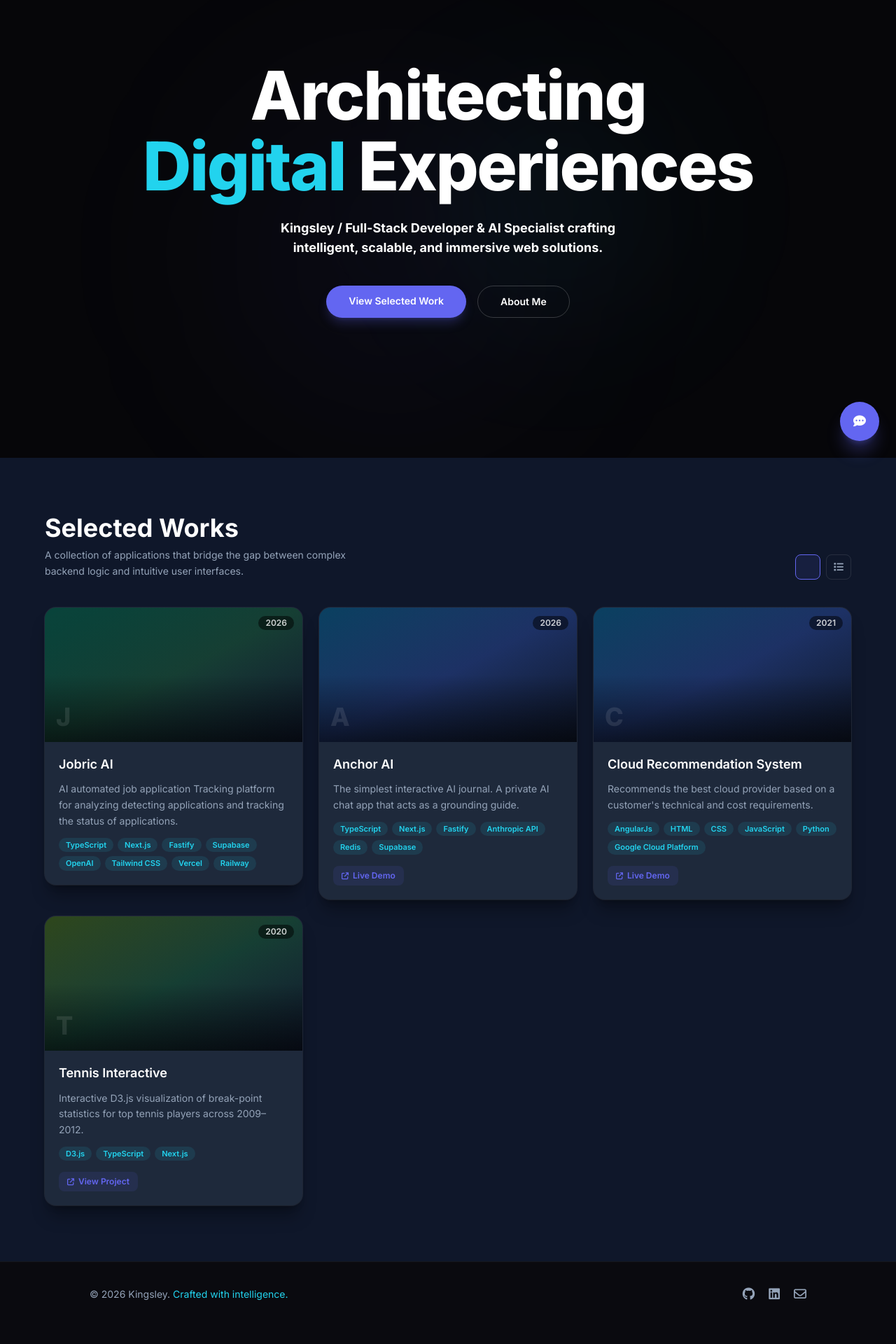
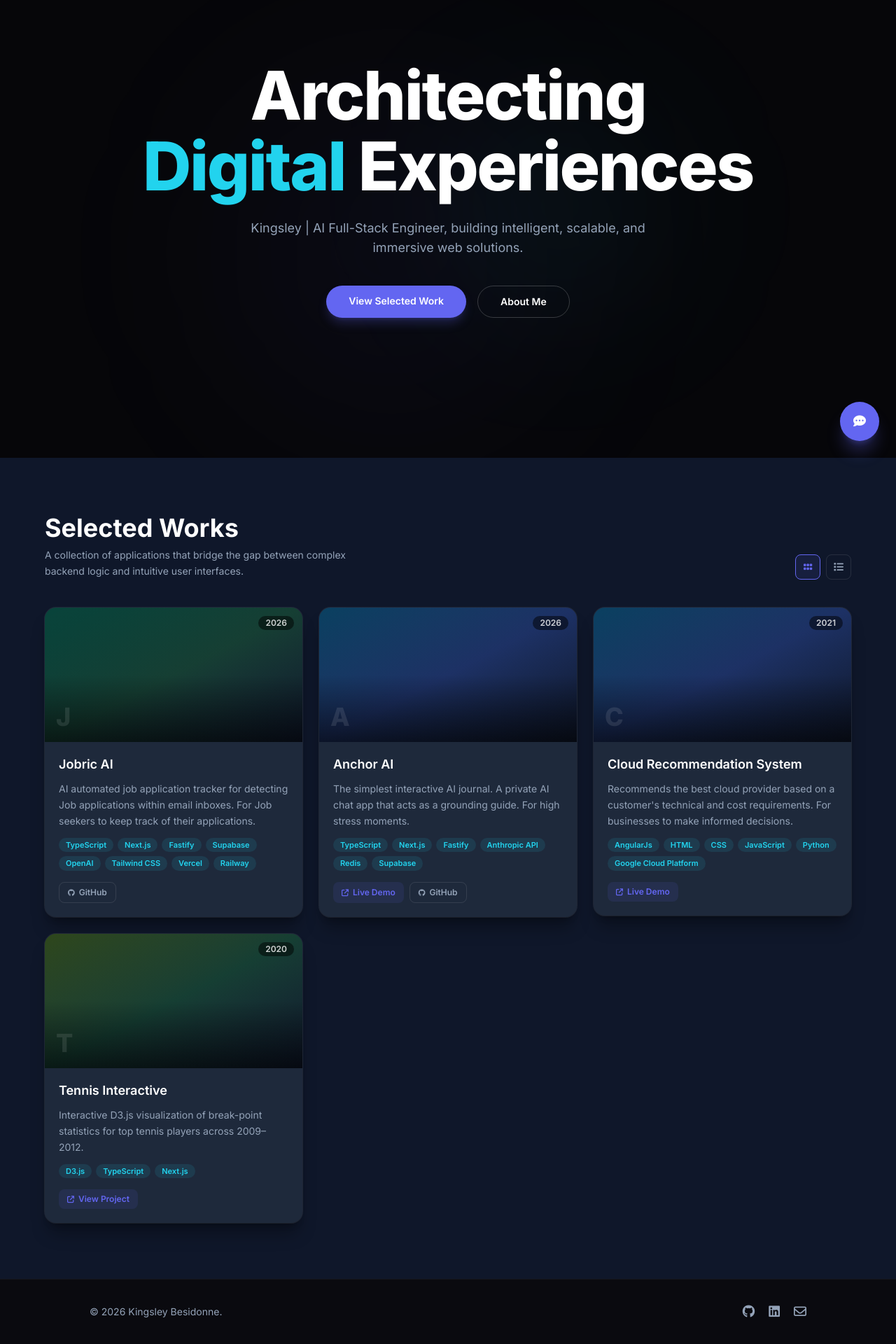
Before and after one commit to besi4lukas/besi4lukas.github.io, a Next.js app: page / in a window 1280 px wide. Shown: the part 146-2066 px from the top of the page at 70% size. Before the commit the page ends 2041 px from the top, so only its background shows below. Built offline with nearby package versions, Linux system fonts and the light colour scheme.

Commit message:
fix: fixed UI issues with missing data

```diff
--- a/src/components/home/AppGrid.tsx
+++ b/src/components/home/AppGrid.tsx
@@ -43,7 +43,7 @@ export function AppGrid() {
                   : 'border-white/10 text-muted hover:text-white'
               }`}
             >
-              <i className="fa-solid fa-grid-2 text-sm" />
+              <i className="fa-solid fa-grip text-sm" />
             </button>
             <button
               onClick={() => setIsGridView(false)}
--- a/src/components/home/HeroSection.tsx
+++ b/src/components/home/HeroSection.tsx
@@ -47,8 +47,8 @@ export function HeroSection() {
         </h1>
 
         {/* Sub-copy */}
-        <p className="animate-fade-up-3 mt-6 max-w-xl text-base text-white font-bold sm:text-lg">
-          Kingsley / Full-Stack Developer &amp; AI Specialist crafting intelligent,
+        <p className="animate-fade-up-3 mt-6 max-w-xl text-base text-white sm:text-lg text-muted">
+          Kingsley | AI Full-Stack Engineer, building intelligent,
           scalable, and immersive web solutions.
         </p>
 
--- a/src/components/home/ProjectCard.tsx
+++ b/src/components/home/ProjectCard.tsx
@@ -56,10 +56,11 @@ export function ProjectCard({ project }: ProjectCardProps) {
           ))}
         </div>
 
-        {/* Action links */}
+        {/* Action links — render the row if at least one link exists */}
+        {(project.url || project.github) && (
+          <div className="mt-1 flex gap-2">
             {project.url && (
-          <div className="mt-1 flex gap-2">
-            {project.isExternal ? (
+              project.isExternal ? (
                 <a
                   href={project.url}
                   target="_blank"
@@ -74,6 +75,7 @@ export function ProjectCard({ project }: ProjectCardProps) {
                   <i className="fa-solid fa-arrow-up-right-from-square text-[10px]" />
                   View Project
                 </Link>
+              )
             )}
 
             {project.github && (
--- a/src/components/layout/Footer.tsx
+++ b/src/components/layout/Footer.tsx
@@ -42,8 +42,7 @@ export function Footer() {
       <div className="mx-auto max-w-5xl flex flex-col sm:flex-row items-center justify-between gap-4">
         {/* Copyright */}
         <p className="text-sm text-muted">
-          &copy; {year ?? ''} Kingsley.{' '}
-          <span className="text-accent2">Crafted with intelligence.</span>
+          &copy; {year ?? ''} Kingsley Besidonne.{' '}
         </p>
 
         {/* Social links */}
--- a/src/data/projects.ts
+++ b/src/data/projects.ts
@@ -11,20 +11,22 @@ export const projectsData: Project[] = [
     id: 'jobric-ai',
     title: 'Jobric AI',
     description:
-      'AI automated job application Tracking platform for analyzing detecting applications and tracking the status of applications.',
+      'AI automated job application tracker for detecting Job applications within email inboxes. For Job seekers to keep track of their applications.',
     tech: ['TypeScript', 'Next.js', 'Fastify', 'Supabase', 'OpenAI', 'Tailwind CSS', 'Vercel', 'Railway'],
     year: 2026,
+    github: 'https://github.com/besi4lukas/jobric',
     gradient: 'from-emerald-900/70 via-green-900/50 to-slate-900',
   },
   {
     id: 'anchor-ai',
     title: 'Anchor AI',
     description:
-      'The simplest interactive AI journal. A private AI chat app that acts as a grounding guide.',
-    tech: ['TypeScript', 'Next.js', 'Fastify', 'Anthropic API', 'Redis','Supabase'],
+      'The simplest interactive AI journal. A private AI chat app that acts as a grounding guide. For high stress moments.',
+    tech: ['TypeScript', 'Next.js', 'Fastify', 'Anthropic API', 'Redis', 'Supabase'],
     year: 2026,
     url: 'https://anchor-one-umber.vercel.app/',
     isExternal: true,
+    github: 'https://github.com/besi4lukas/anchor',
     gradient: 'from-sky-900/70 via-blue-900/50 to-slate-900',
   },
 
@@ -33,7 +35,7 @@ export const projectsData: Project[] = [
     id: 'cloud-recommendation',
     title: 'Cloud Recommendation System',
     description:
-      'Recommends the best cloud provider based on a customer\'s technical and cost requirements.',
+      'Recommends the best cloud provider based on a customer\'s technical and cost requirements. For businesses to make informed decisions.',
     tech: ['AngularJs','HTML', 'CSS', 'JavaScript', 'Python', 'Google Cloud Platform'],
     year: 2021,
     url: 'https://cse546proj2.uc.r.appspot.com/',
@@ -52,9 +54,3 @@ export const projectsData: Project[] = [
     gradient: 'from-lime-900/70 via-green-900/50 to-slate-900',
   },
 ];
-
-/** All unique tech tags used across projects – drives the filter bar */
-export const allTechTags: string[] = [
-  'All',
-  ...Array.from(new Set(projectsData.flatMap((p) => p.tech))).sort(),
-];
```
Lines whose indentation alone changed are shown as unchanged.
